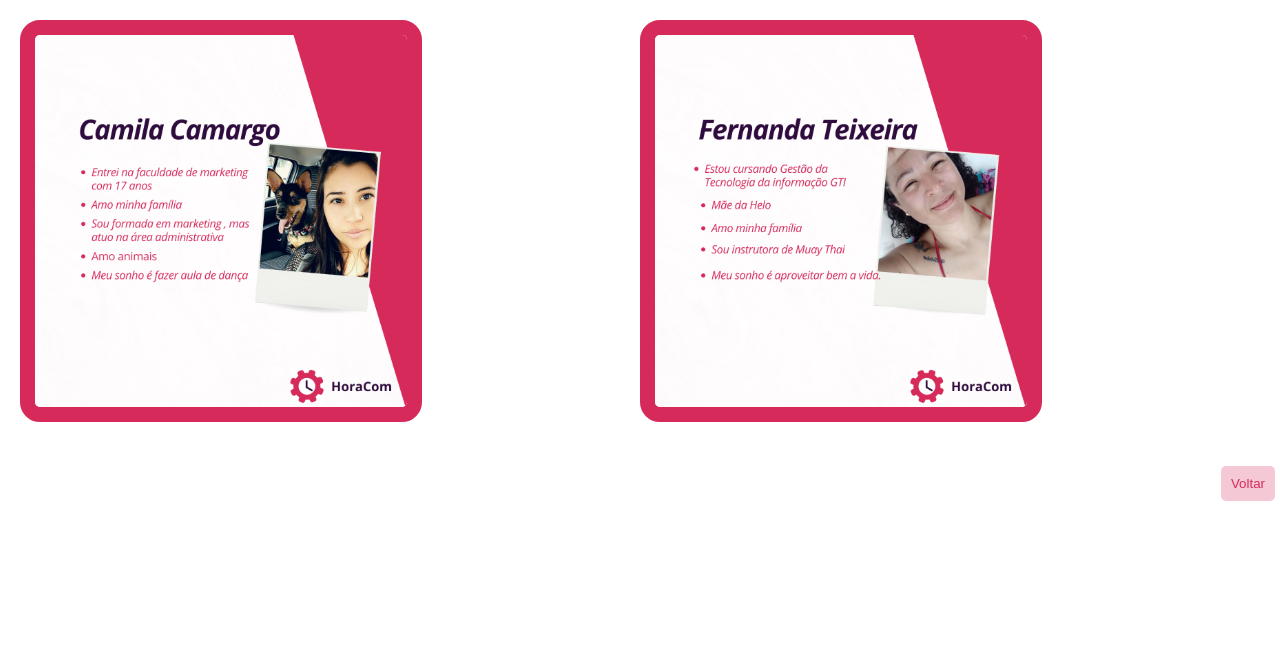
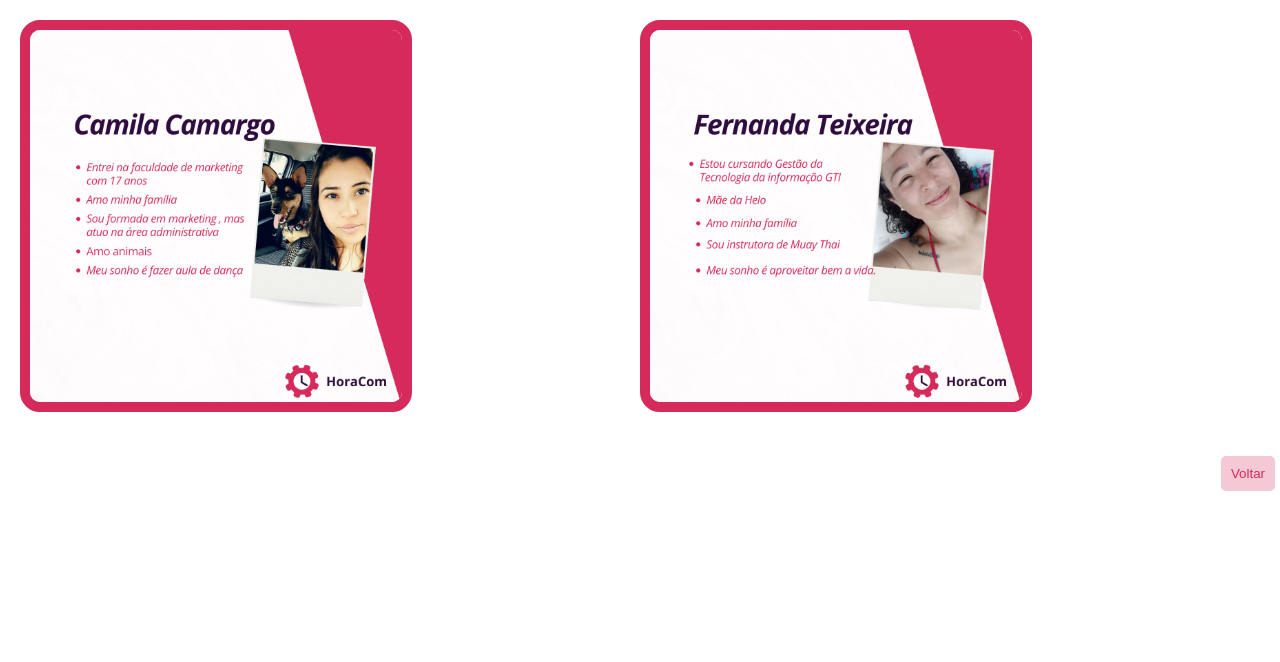
Before and after one commit to gti-ifpr/HoraCom, a Flask app: page /idealizadoras in a window 1280 px wide. Shown: the part 63-725 px from the top of the page. Run offline with Flask 3, Linux system fonts and the light colour scheme.

Commit message:
Update idealizadoras.css

```diff
--- a/horacomsite/static/css/idealizadoras.css
+++ b/horacomsite/static/css/idealizadoras.css
@@ -74,7 +74,7 @@ nav li a {
 
 .bloco img {
   width: 60%;
-  border: 15px solid #d62A5B;
+  border: 10px solid #d62A5B;
   /* Adicione uma borda à imagem */
   border-radius: 20px;
   /* Adicione um arredondamento à borda */
```
